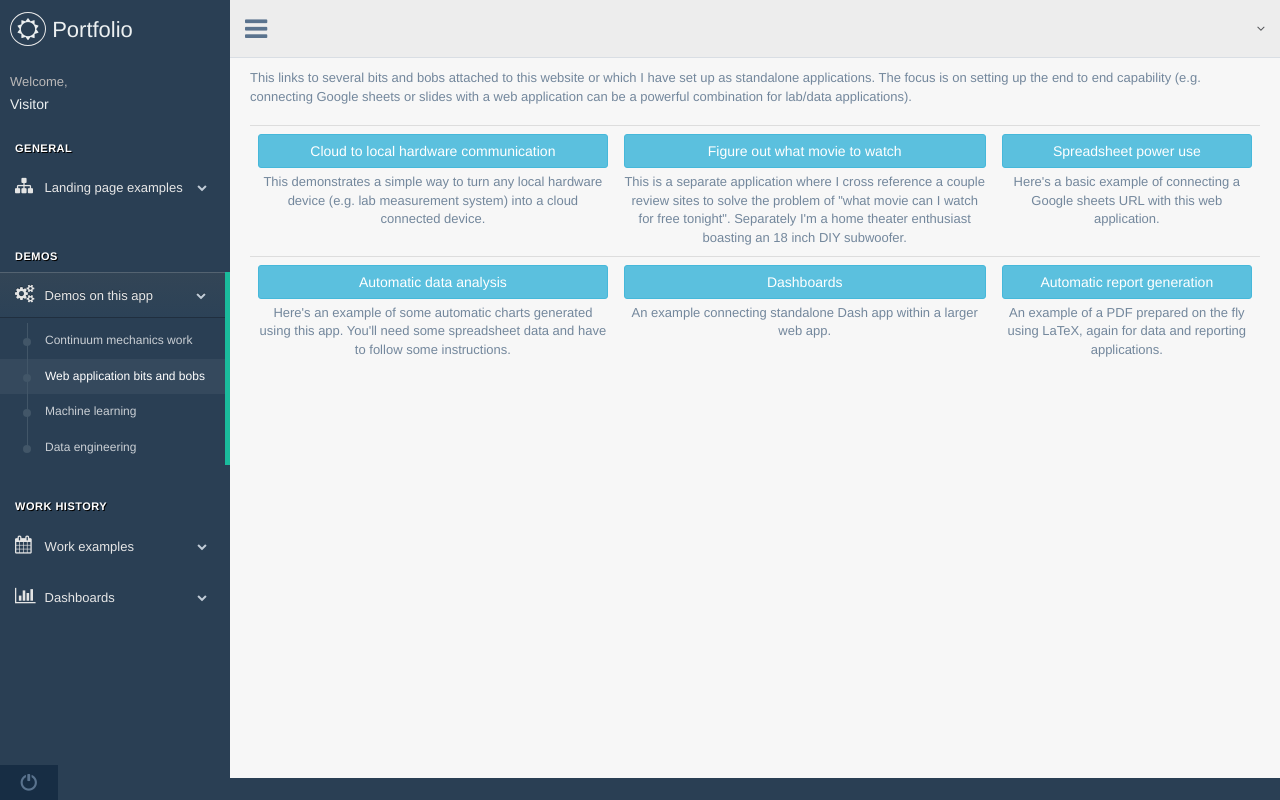
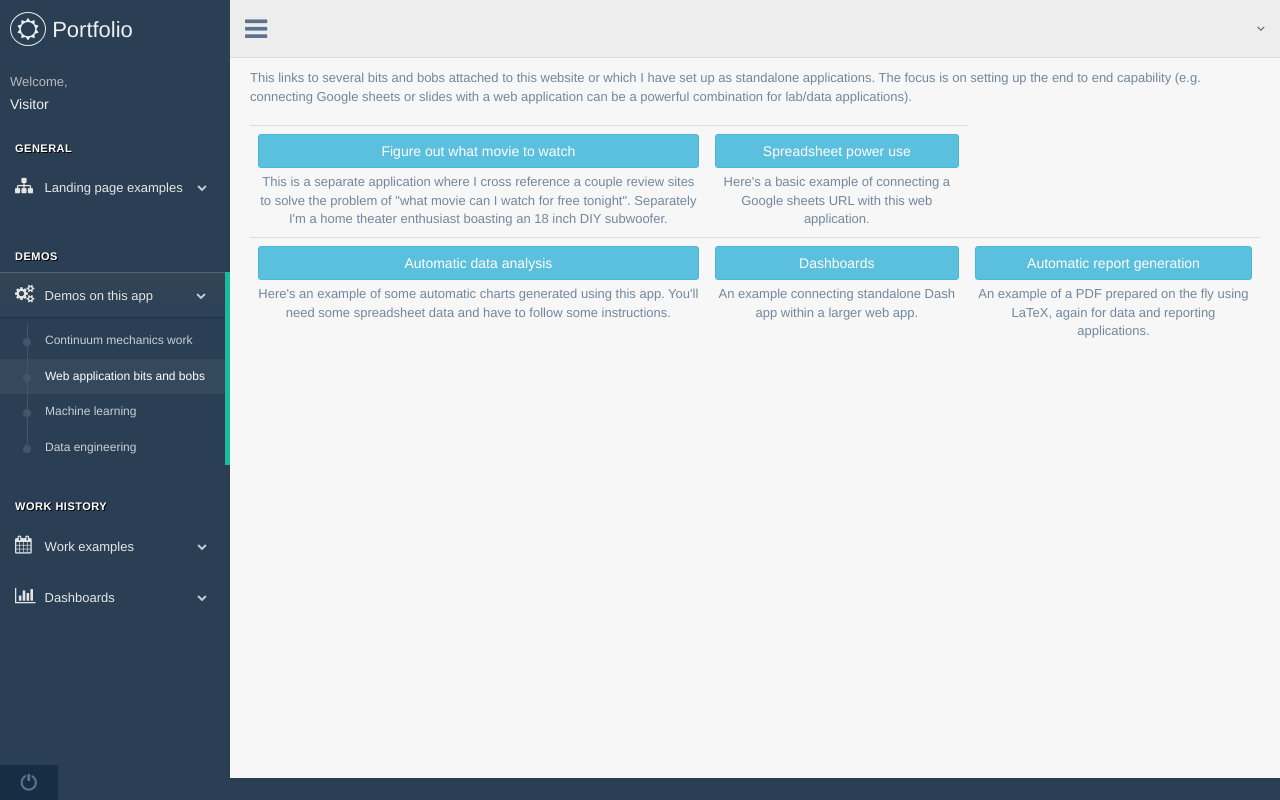
Before and after one commit to jkedmiston/portfolio, a Flask app: page /webapps in a window 1280 px wide. Run offline with Flask 3, Linux system fonts and the light colour scheme; parts of the project's set-up code (start-up, migrations or seed data) failed here and were passed over; some libraries are stand-ins or nearby versions.

Commit message:
Take down camera link

```diff
--- a/templates/index_data_engineering.html
+++ b/templates/index_data_engineering.html
@@ -11,9 +11,9 @@
       <td class="align-middle text-center">
 <a href="{{url_for('pubsub_bp.pubsub_demo')}}" class="btn btn-info btn-block">GCP Pub/Sub - basic </a>
       </td>
-      <td class="align-middle text-center">
+<!--      <td class="align-middle text-center">
 <a href="{{url_for('pubsub_bp.pubsub_depth_cam')}}" class="btn btn-info btn-block">GCP Pub/Sub - hardware </a>
-      </td>
+      </td>-->
     </tr>
   </table>
     </div>
--- a/templates/index_webapps.html
+++ b/templates/index_webapps.html
@@ -9,10 +9,10 @@
     <div class="col-xs-12">
   <table class="table">
     <tr>
-      <td class="align-middle text-center">
+<!--      <td class="align-middle text-center">
 <a href="{{url_for('pubsub_bp.pubsub_depth_cam')}}" class="btn btn-info btn-block">Cloud to local hardware communication</a>
       This demonstrates a simple way to turn any local hardware device (e.g. lab measurement system) into a cloud connected device.
-      </td>
+      </td> -->
       <td class="align-middle text-center">
 <a href="http://www.movierank.org" target="_blank" class="btn btn-info btn-block">Figure out what movie to watch</a>
       This is a separate application where I cross reference a couple review sites to solve the problem of "what movie can I watch for free tonight". Separately I'm a home theater enthusiast boasting an 18 inch DIY subwoofer.
```
